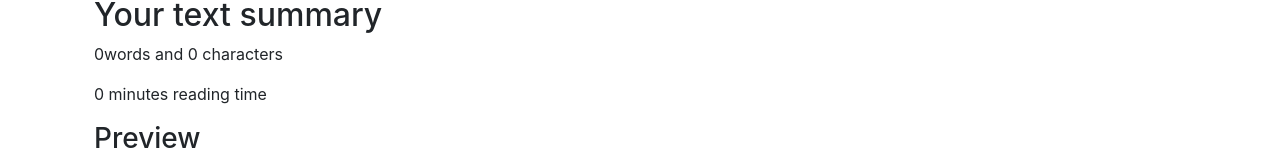
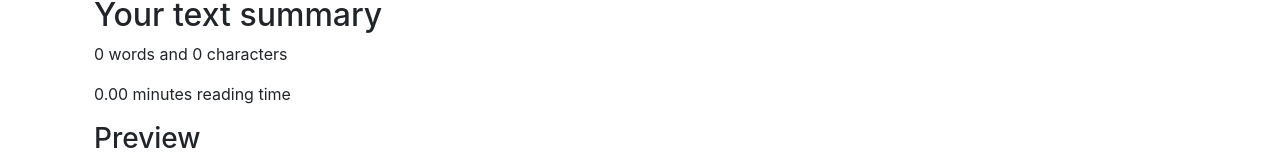
Before and after one commit to nikhilkumar-05/my-react-app, a React (Create React App) app: page / in a window 1280 px wide. Shown: the part 408-575 px from the top of the page. Built offline with nearby package versions, Linux system fonts and the light colour scheme.

Commit message:
reading time fix

```diff
--- a/src/components/TextForm.js
+++ b/src/components/TextForm.js
@@ -56,11 +56,29 @@ export default function TextForm(props) {
         </div>
        <div className={`container my-3 ${props.mode === 'dark' ? 'text-light' : 'text-dark'}`}>
             <h2>Your text summary</h2>
-            <p>{text.trim()===""?0:text.trim().split(/\s+/).length}words and {text.length} characters</p>
-            <p>{0.08 * text.split(" ").length -0.08} minutes reading time </p>
+
+                {/* Word Count */}
+                <p>
+                    {
+                        text.trim() === ""
+                        ? 0
+                        : text.trim().split(/\s+/).length
+                    } words and {text.length} characters
+                </p>
+
+                {/* Reading Time */}
+                <p>
+                    {(
+                        (text.trim() === ""
+                        ? 0
+                        : text.trim().split(/\s+/).length * 0.008)
+                    ).toFixed(2)} minutes reading time
+                </p>
+
             <h3>Preview</h3>
-            <p>{text.length>0?text:"Enter Something in the textbox to preview"}</p>
-        </div>
+                <p>{text.length > 0 ? text : "Enter Something in the textbox to preview"}</p>
+</div>
+
         </>
     )
 }
```
